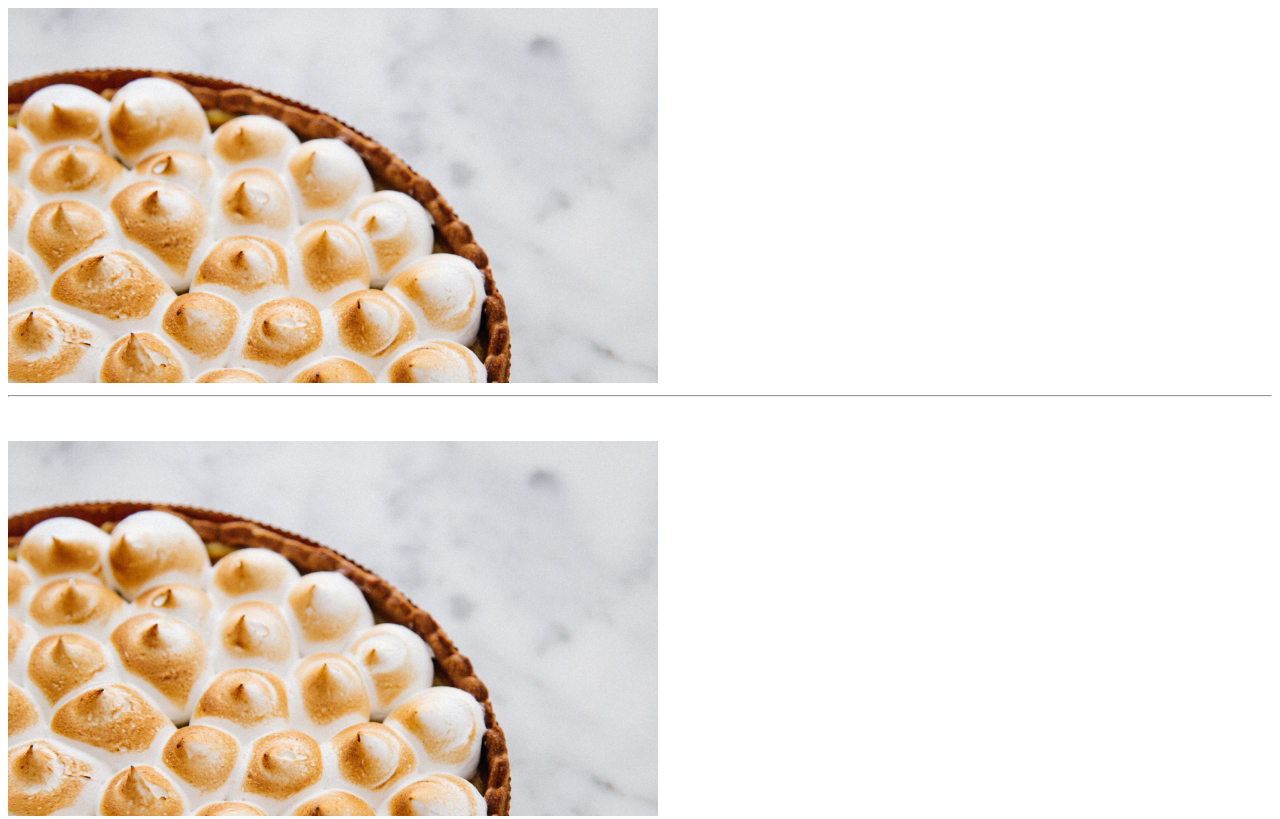
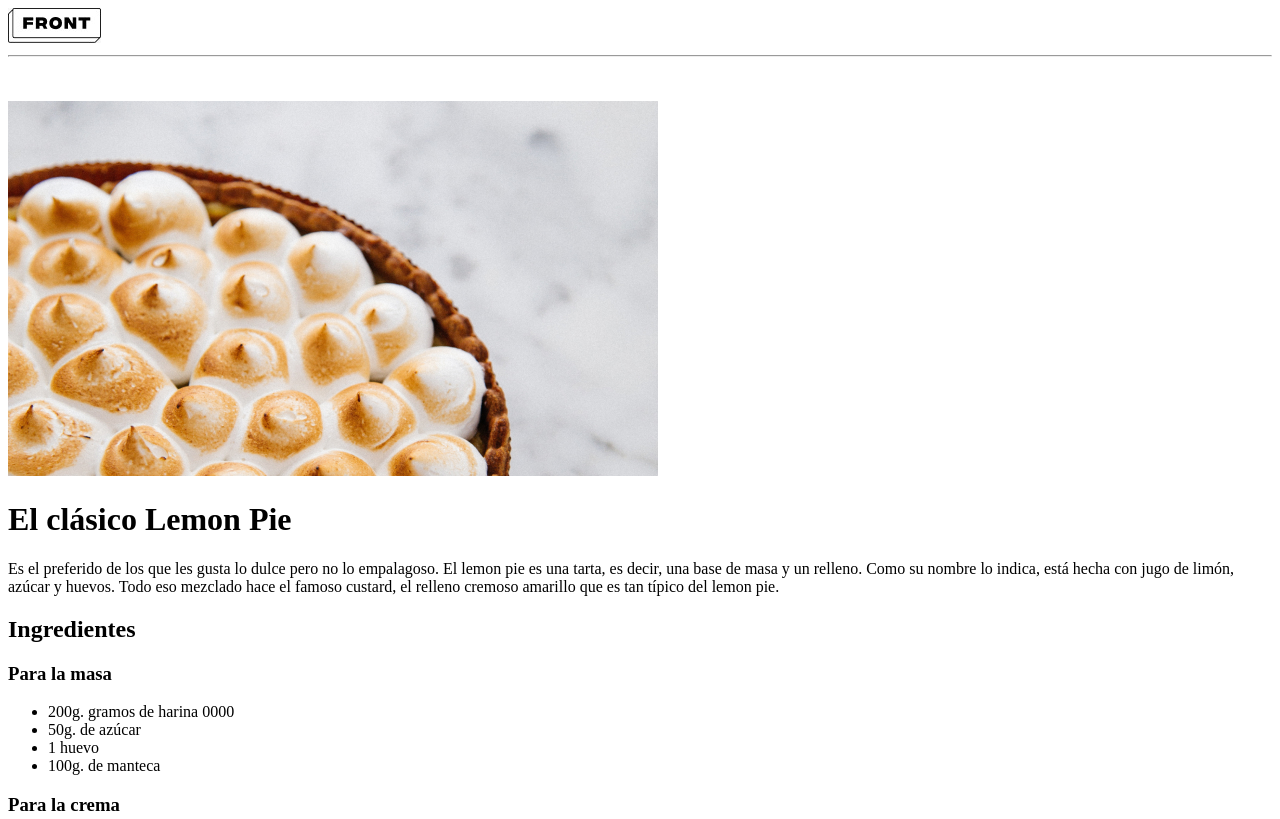
Before and after one commit to Gaghyta/FEI__Antonini, a plain HTML site: page Lemon_Pie/index.html in a window 1280 px wide. Shown: the top 819 px of the page. Drawn offline with Linux system fonts and the light colour scheme.

Commit message:
Resubir archivo cambio logo front

```diff
--- a/Lemon_Pie/index.html
+++ b/Lemon_Pie/index.html
@@ -8,7 +8,7 @@
 </head>
 <body>
     <header>
-        <img src="img/Lemon_img01.jpeg" alt="logo página">
+        <img src="img/Logo_Front.jpeg" alt="logo página">
         <hr>
     </header>
     <main>
```
